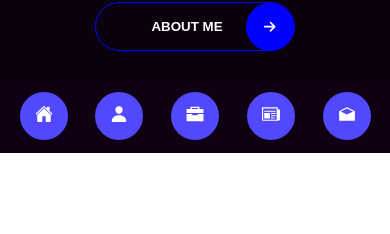
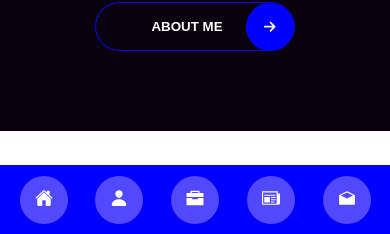
Before and after one commit to Gbengashowunmi/React_Portfolio, a React (Create React App) app: page / in a window 390 px wide. Shown: the part 607-841 px from the top of the page. Built offline with nearby package versions, Linux system fonts and the light colour scheme.

Commit message:
4th commit

```diff
--- a/src/App.css
+++ b/src/App.css
@@ -474,10 +474,10 @@ margin-bottom: 3rem;
     margin: 0;
     justify-content: space-between;
     position: fixed;
-    top: calc(90% - 4.5rem);
+    top: calc(100% - 4.5rem);
     bottom: 0;
     left: 0;
-    background-color: var(--clr-grey-3);
+    background-color: var(--clr-primary);
     width: 100%;
     z-index: 5;
     height: 4.5rem;
```
